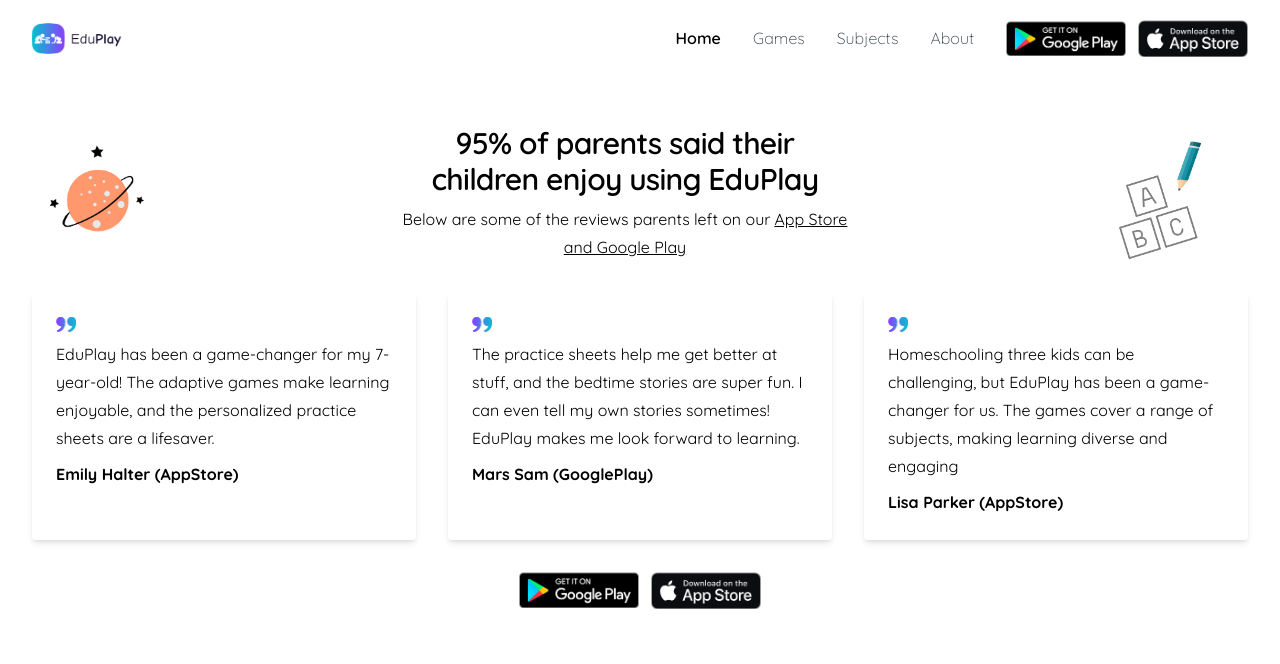
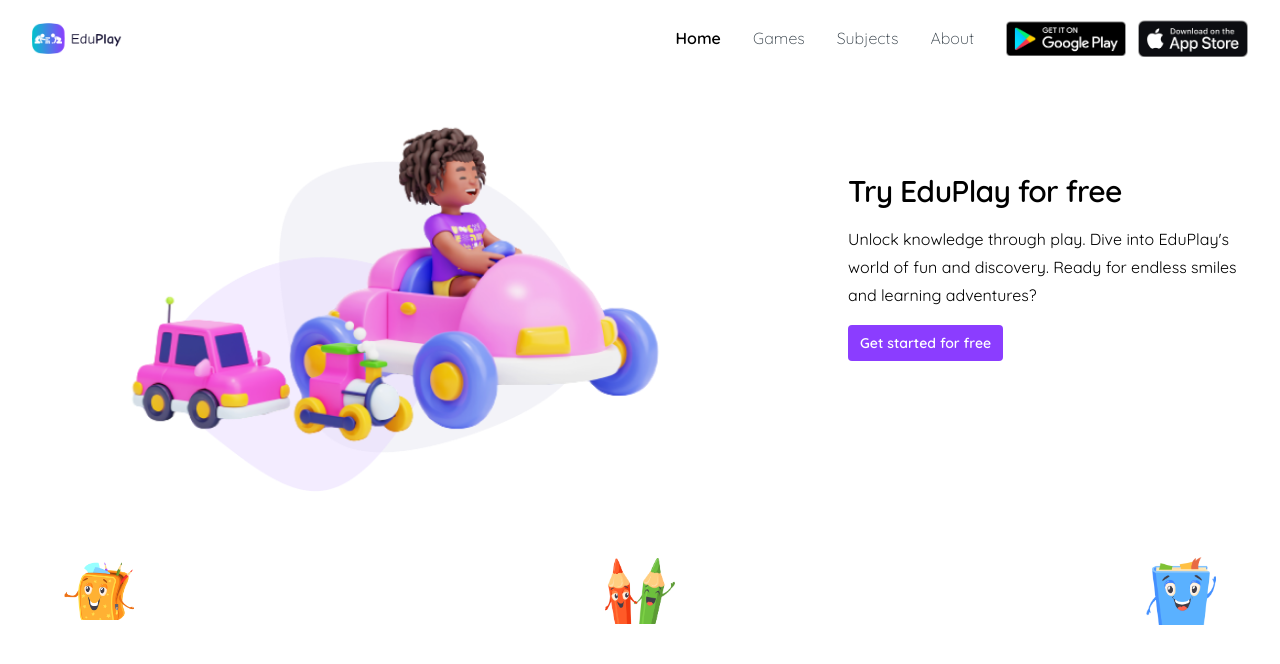
Before and after one commit to dev-rafiu/eduplay, a Next.js app: page / in a window 1280 px wide. Shown: the top 664 px of the page. Built offline with nearby package versions, Linux system fonts and the light colour scheme.

Commit message:
feat: style get-statrted section

```diff
--- a/src/app/page.tsx
+++ b/src/app/page.tsx
@@ -20,9 +20,9 @@
       {/* <Games /> */}
       {/* <Partners /> */}
       {/* <Subscription /> */}
-      <Reviews />
+      {/* <Reviews /> */}
       {/* <Faqs /> */}
-      {/* <GetStarted /> */}
+      <GetStarted />
     </div>
   );
 }
--- a/src/components/get-started.tsx
+++ b/src/components/get-started.tsx
@@ -2,35 +2,46 @@
 
 function GetStarted() {
   return (
-    <section>
-      <Image
-        src="/images/get-started/primary-img.png"
-        alt=""
-        width={400}
-        height={400}
-      />
-      <h2>Try EduPlay for free</h2>
-      Unlock knowledge through play. Dive into EduPlay&apos;s world of fun and
-      discovery. Ready for endless smiles and learning adventures?
-      <button>Get started for free</button>
-      <div>
+    <section className="container relative pt-12 space-y-8 pb-0">
+      <div className="flex lg:flex-row gap-4 lg:gap-12 flex-col-reverse justify-between">
+        <div className="w-full max-w-[48rem] h-[25rem] relative">
+          <Image
+            src="/images/get-started/primary-img.png"
+            alt=""
+            fill
+            className="object-cover"
+          />
+        </div>
+        <div className="space-y-4 lg:pt-12">
+          <h2>Try EduPlay for free</h2>
+          <p className="max-w-lg">
+            Unlock knowledge through play. Dive into EduPlay&apos;s world of fun
+            and discovery. Ready for endless smiles and learning adventures?
+          </p>
+          <button className="bg-violet text-background py-2 px-3 rounded font-semibold text-sm w-full lg:w-max">
+            Get started for free
+          </button>
+        </div>
+      </div>
+
+      <div className="lg:flex items-center bottom-0 left-0 right-0 justify-between hidden px-8">
         <Image
           src="/images/get-started/img1.png"
           alt=""
-          width={40}
-          height={40}
+          width={70}
+          height={50}
         />
         <Image
           src="/images/get-started/img2.png"
           alt=""
-          width={40}
-          height={40}
+          width={70}
+          height={50}
         />
         <Image
           src="/images/get-started/img3.png"
           alt=""
-          width={40}
-          height={40}
+          width={70}
+          height={50}
         />
       </div>
     </section>
```
Also changed, not shown: public/images/get-started/primary-img.png, tasks.txt.
